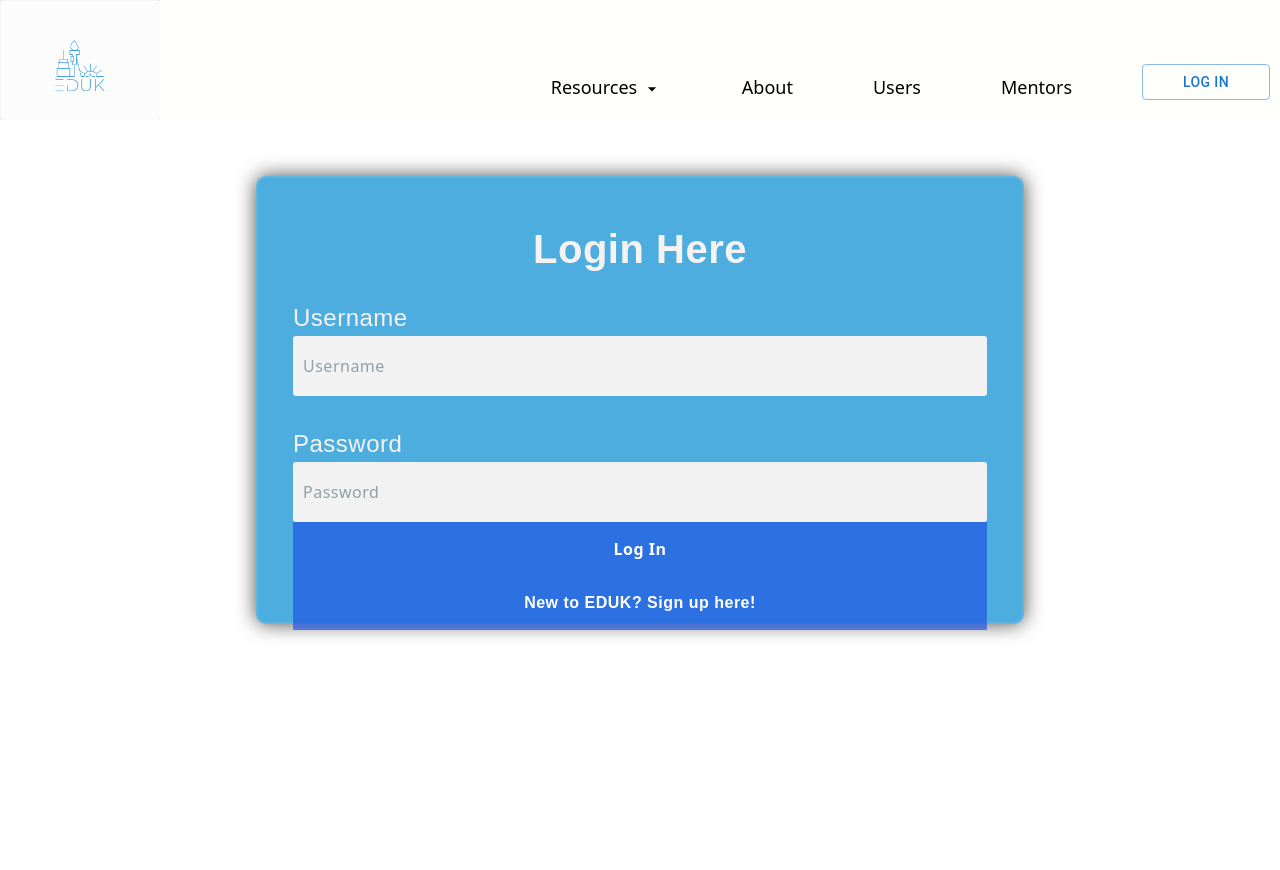
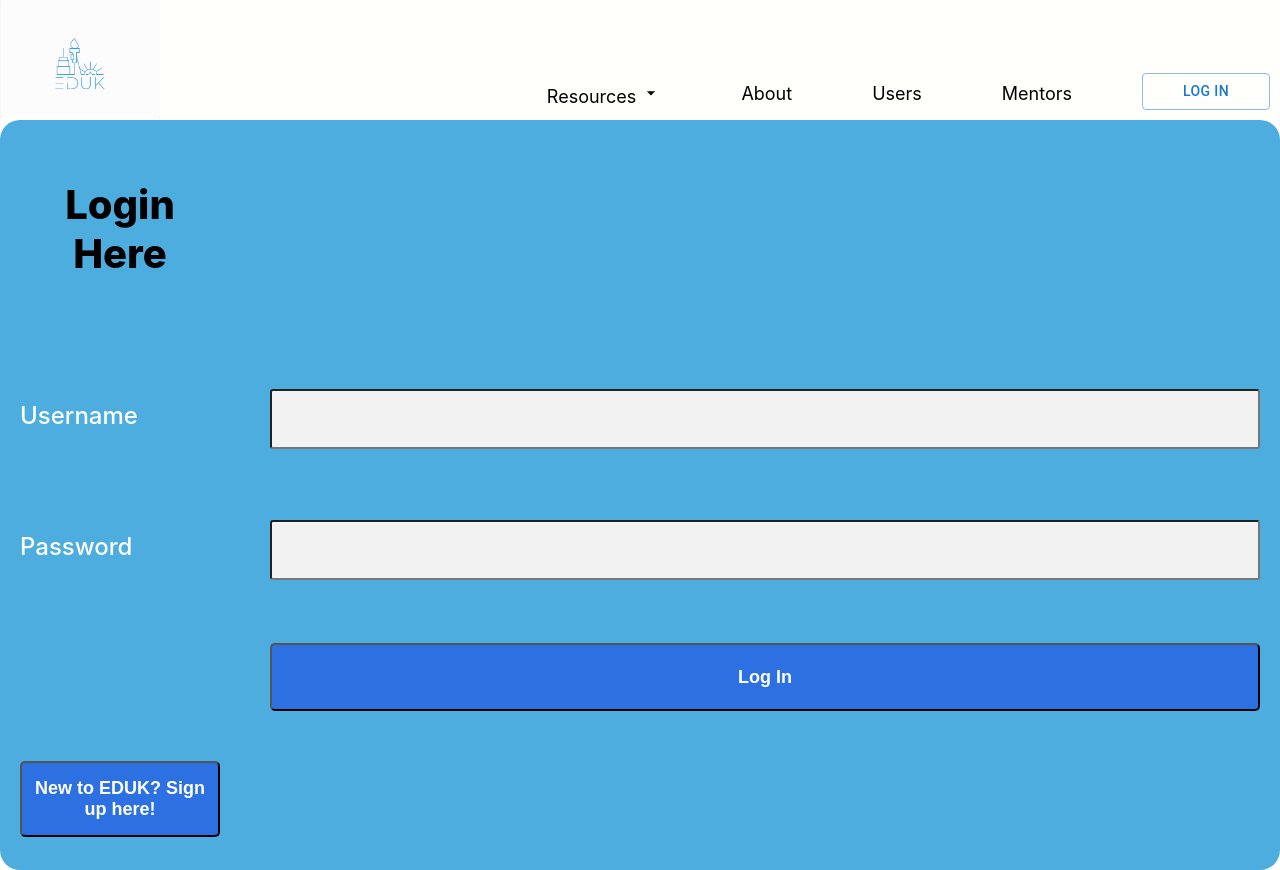
Before and after one commit to TheodoreBFrazier/EDUK, a React (Create React App) app in the folder frontend/: page /users/login in a window 1280 px wide. Before the commit the page ends 800 px from the top, so only its background shows below. Built offline with nearby package versions, Linux system fonts and the light colour scheme; no server answers.

Commit message:
fixed forms to use grid

```diff
--- a/frontend/src/App.js
+++ b/frontend/src/App.js
@@ -17,7 +17,7 @@ import UsersPortal from "./pages/UsersPortal";
 import LogInUser from "./components/LogInUser";
 import CreateMentor from "./components/CreateMentor";
 import AllMentors from "./components/AllMentors";
-import "bootstrap/dist/css/bootstrap.min.css";
+// import "bootstrap/dist/css/bootstrap.min.css";
 
 // rescources pages
 import HighschoolPage from "./pages/HighschoolPage";
--- a/frontend/src/components/CreateMentor.js
+++ b/frontend/src/components/CreateMentor.js
@@ -2,7 +2,7 @@ import axios from "axios";
 import { useState } from "react";
 import { useNavigate } from "react-router-dom";
 import React from "react";
-// import "../css/CreateUser.css";
+import "../css/CreateUser.css";
 
 const API = process.env.REACT_APP_API_URL;
 
@@ -40,83 +40,75 @@ function CreateMentor() {
   return (
     <div id="volunteers">
       <form className="form" onSubmit={handleSubmit}>
+        <div class="subtitle">Let's create your account!</div>
         <div class="title">Become a Mentor at EDUK!</div>
-        <div class="subtitle">Let's create your account!</div>
 
-        <div class="input-container ic1">
+
+
+          <label for="firstname" class="placeholder">
+            First Name
+          </label>
           <input
             id="mentor_fname"
             class="input"
             type="text"
             value={mentor.mentor_fname}
-            placeholder=" "
+            // placeholder=" "
             onChange={handleTextChange}
           />
-          <div class="cut"></div>
-          <label for="firstname" class="placeholder">
-            First Name
+
+
+
+          <label for="lastname" class="placeholder">
+            Last Name
           </label>
-        </div>
-
-        <div class="input-container ic2">
           <input
             id="mentor_lname"
             class="input"
             type="text"
-            placeholder=" "
             onChange={handleTextChange}
             value={mentor.mentor_lname}
           />
-          <div class="cut"></div>
-          <label for="lastname" class="placeholder">
-            Last Name
+
+
+
+          <label for="bio" class="placeholder">
+            Bio
           </label>
-        </div>
-
-        <div class="input-container ic2">
           <input
             id="bio"
             class="input"
             type="text"
-            placeholder=" "
             onChange={handleTextChange}
             value={mentor.bio}
           />
-          <div class="cut"></div>
-          <label for="bio" class="placeholder">
-            Bio
+
+
+
+          <label for="speciality" class="placeholder">
+            Speciality
           </label>
-        </div>
-
-        <div class="input-container ic2">
           <input
             id="speciality"
             class="input"
             type="text"
-            placeholder=" "
             onChange={handleTextChange}
             value={mentor.speciality}
           />
-          <div class="cut"></div>
-          <label for="speciality" class="placeholder">
-            Speciality
+
+
+
+          <label for="email" class="placeholder">
+            Email
           </label>
-        </div>
-
-        <div class="input-container ic2">
           <input
             id="email"
             class="input"
             type="text"
-            placeholder=" "
             onChange={handleTextChange}
             value={mentor.email}
           />
-          <div class="cut cut-short"></div>
-          <label for="email" class="placeholder">
-            Email
-          </label>
-        </div>
+
 
         <button type="submit" class="submit">
           submit
--- a/frontend/src/components/CreateUser.js
+++ b/frontend/src/components/CreateUser.js
@@ -39,101 +39,98 @@ function CreateUser() {
   return (
     <div>
       <form className="form" onSubmit={handleSubmit}>
-        <div className="title">Welcome to EDUK!</div>
-        <div className="subtitle">Let's create your account!</div>
-        <div>
+         <div className="subtitle">Let's create your account!</div>
+         <div>
+           <div className="title">Welcome to EDUK!</div>
           Already signed Up? <Link to="/users/login">Login Here</Link>
+
         </div>
 
-        <div className="input-container ic1">
+
+
+
+
+          <label htmlFor="first_name" className="placeholder">
+            First name
+          </label>
           <input
             id="first_name"
             className="input"
             type="text"
             value={user.first_name}
-            placeholder=" "
             onChange={handleTextChange}
           />
-          <div className="cut"></div>
-          <label htmlFor="first_name" className="placeholder">
-            First name
+
+
+
+
+          <label htmlFor="lastname" className="placeholder">
+            Last name
           </label>
-        </div>
-
-        <div className="input-container ic2">
           <input
             id="last_name"
             className="input"
             type="text"
-            placeholder=" "
             onChange={handleTextChange}
             value={user.last_name}
-          />
-          <div className="cut"></div>
-          <label htmlFor="lastname" className="placeholder">
-            Last name
+            />
+
+
+
+
+
+          <label htmlFor="age" className="placeholder">
+            Age
           </label>
-        </div>
-
-        <div className="input-container ic2">
           <input
             id="age"
             className="input"
             type="number"
-            placeholder=" "
             onChange={handleTextChange}
             value={user.age}
           />
-          <div className="cut"></div>
-          <label htmlFor="age" className="placeholder">
-            Age
+
+
+
+
+
+          <label htmlFor="username" className="placeholder">
+            User name
           </label>
-        </div>
-
-        <div className="input-container ic2">
           <input
             id="user_name"
             className="input"
             type="text"
-            placeholder=" "
             onChange={handleTextChange}
             value={user.user_name}
           />
-          <div className="cut"></div>
-          <label htmlFor="username" className="placeholder">
-            User name
+
+
+
+          <label htmlFor="password" className="placeholder">
+            Password
           </label>
-        </div>
-
-        <div className="input-container ic2">
           <input
             id="password"
             className="input"
             type="text"
-            placeholder=" "
             onChange={handleTextChange}
             value={user.password}
           />
-          <div className="cut"></div>
-          <label htmlFor="password" className="placeholder">
-            Password
+
+
+
+          <label htmlFor="email" className="placeholder">
+            Email
           </label>
-        </div>
-
-        <div className="input-container ic2">
           <input
             id="email"
             className="input"
             type="text"
-            placeholder=" "
             onChange={handleTextChange}
             value={user.email}
           />
-          <div className="cut cut-short"></div>
-          <label htmlFor="email" className="placeholder">
-            Email
-          </label>
-        </div>
+
 
         <button type="text" className="submit">
           Submit
--- a/frontend/src/components/LogInUser.js
+++ b/frontend/src/components/LogInUser.js
@@ -60,7 +60,6 @@ function LogInUser({ setLogText }) {
         </label>
         <input
           type="text"
-          placeholder="Username"
           id="user_name"
           onChange={handleChange}
           value={user.user_name}
@@ -71,7 +70,6 @@ function LogInUser({ setLogText }) {
         </label>
         <input
           type="password"
-          placeholder="Password"
           id="password"
           onChange={handleChange}
           value={user.password}
--- a/frontend/src/css/CreateUser.css
+++ b/frontend/src/css/CreateUser.css
@@ -1,18 +1,27 @@
 
 
-.form {
+form {
     background-color: #4cadde;
     border-radius: 20px;
     box-sizing: border-box;
-    height: 720px;
+    height: 750px;
     padding: 20px;
-    width: 70%;
-    position: absolute;
-    top: 55%;
-    left: 50%;
-    transform: translate(-50%, -50%);
+    display: grid;
+    grid-template-columns: 200px 1fr;
+    grid-gap: 50px;
+  }
 
-  }
+  label {
+    grid-column: 1 / 2;
+    color: white;
+    font-size: 20px
+}
+
+input,
+button {
+    grid-column: 2 / 3;
+}
+
 
   .title {
     color: #eee;
@@ -31,18 +40,11 @@
   }
 
   .input-container {
-    height: 50px;
+    height: 70px;
     position: relative;
     width: 100%;
   }
 
-  .ic1 {
-    margin-top: 40px;
-  }
-
-  .ic2 {
-    margin-top: 30px;
-  }
 
   .input {
     background-color: #ffffff;
@@ -57,52 +59,6 @@
     width: 100%;
   }
 
-  .cut {
-    background-color: #4cadde;
-    border-radius: 10px;
-    height: 20px;
-    left: 20px;
-    position: absolute;
-    top: -20px;
-    transform: translateY(0);
-    transition: transform 200ms;
-    width: 76px;
-  }
-
-  .cut-short {
-    width: 50px;
-  }
-
-  .input:focus ~ .cut,
-  .input:not(:placeholder-shown) ~ .cut {
-    transform: translateY(8px);
-  }
-
-  .placeholder {
-    color: #5353ce89;
-    font-family: sans-serif;
-    left: 20px;
-    line-height: 14px;
-    pointer-events: none;
-    position: absolute;
-    transform-origin: 0 50%;
-    transition: transform 200ms, color 200ms;
-    top: 20px;
-  }
-
-  .input:focus ~ .placeholder,
-  .input:not(:placeholder-shown) ~ .placeholder {
-    transform: translateY(-30px) translateX(10px) scale(0.75);
-  }
-
-  .input:not(:placeholder-shown) ~ .placeholder {
-    color: #808097;
-  }
-
-  .input:focus ~ .placeholder {
-    color: #000000;
-  }
-
   .submit {
     background-color: #08d;
     border-radius: 12px;
@@ -112,7 +68,6 @@
     cursor: pointer;
     font-size: 18px;
     height: 50px;
-    margin-top: 38px;
     outline: 0;
     text-align: center;
     width: 100%;
--- a/frontend/src/css/LogIn.css
+++ b/frontend/src/css/LogIn.css
@@ -1,36 +1,12 @@
 
-form{
-    height: 56%;
-    width: 60%;
-    background-color: #4cadde;
-    position: absolute;
-    transform: translate(-50%,-50%);
-    top: 50%;
-    left: 50%;
-    border-radius: 10px;
-    backdrop-filter: blur(10px);
-    border: 2px solid rgba(255,255,255,0.1);
-    box-shadow: 0 0 20px rgba(1,2,4,0.7);
-    padding: 50px 35px;
-    z-index: -1;
-}
-form * {
-	font-family: "Poppins", sans-serif;
-	color: #f7f2f2;
-	letter-spacing: 0.5px;
-	outline: none;
-	border: none;
-}
 form h3 {
 	font-size: 40px;
 	font-weight: 800;
-	line-height: 42px;
 	text-align: center;
 }
 
 .login {
-	display: block;
-	margin-top: 30px;
+	margin-top: 20px;
 	font-size: 24px;
 	font-weight: 500;
 }
@@ -47,11 +23,9 @@ input{
     font-weight: 300;
     color: black;
 }
-::placeholder{
-    color: #11374e6f;
-}
+
 button{
-    /* margin-top: 40px; */
+
     width: 100%;
     background-color: #1f56e3b2;
     color: #ffffff;
--- a/frontend/src/css/createResource.css
+++ b/frontend/src/css/createResource.css
@@ -1,4 +1,4 @@
-
+/*
 
 .form {
     background-color: #4cadde;
@@ -106,4 +106,4 @@
 
   .submit:active {
     background-color: #06b;
-  }
+  } */
```
Also changed, not shown: 2 other files (tests, documents, lock files or other folders).
